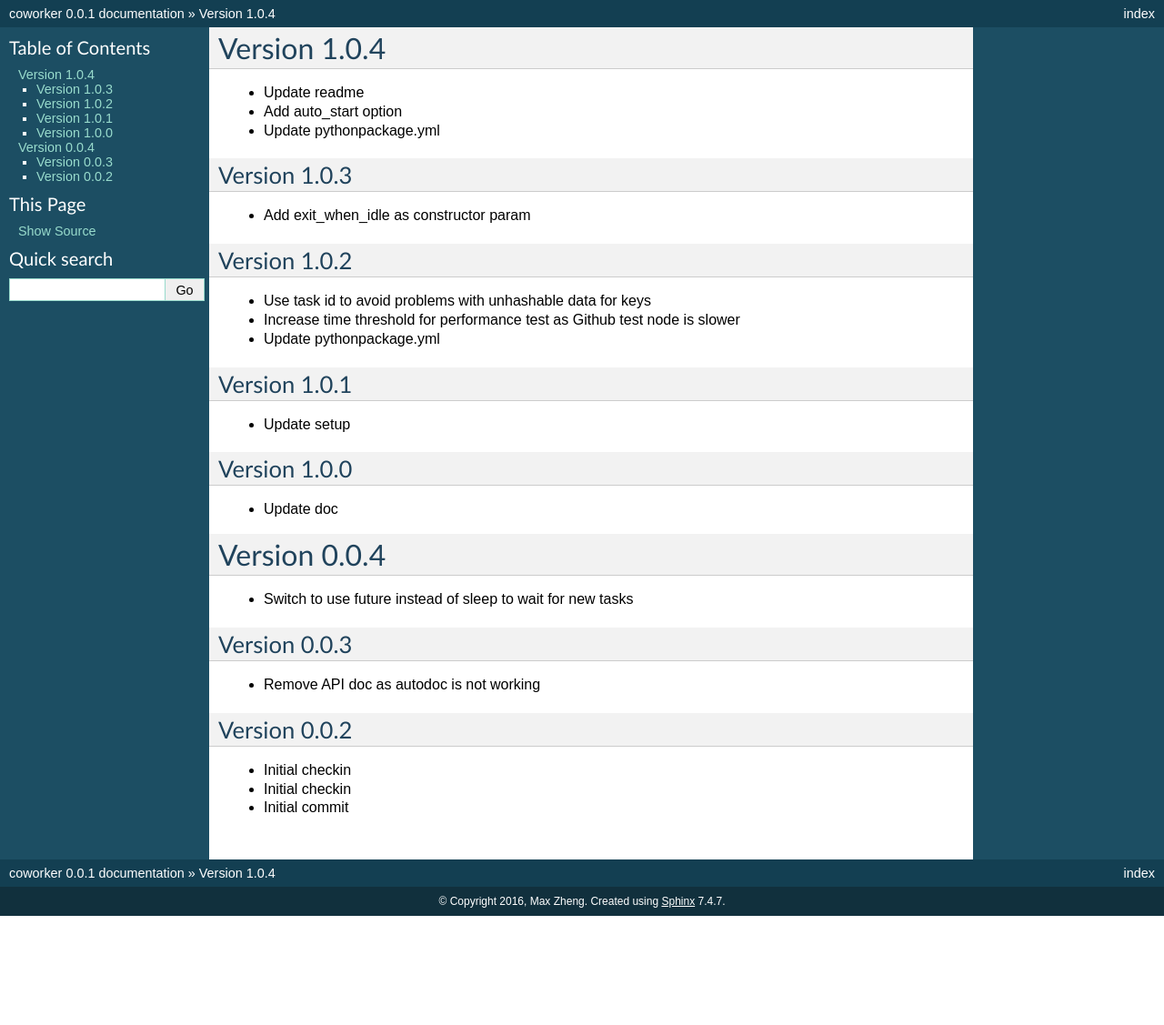
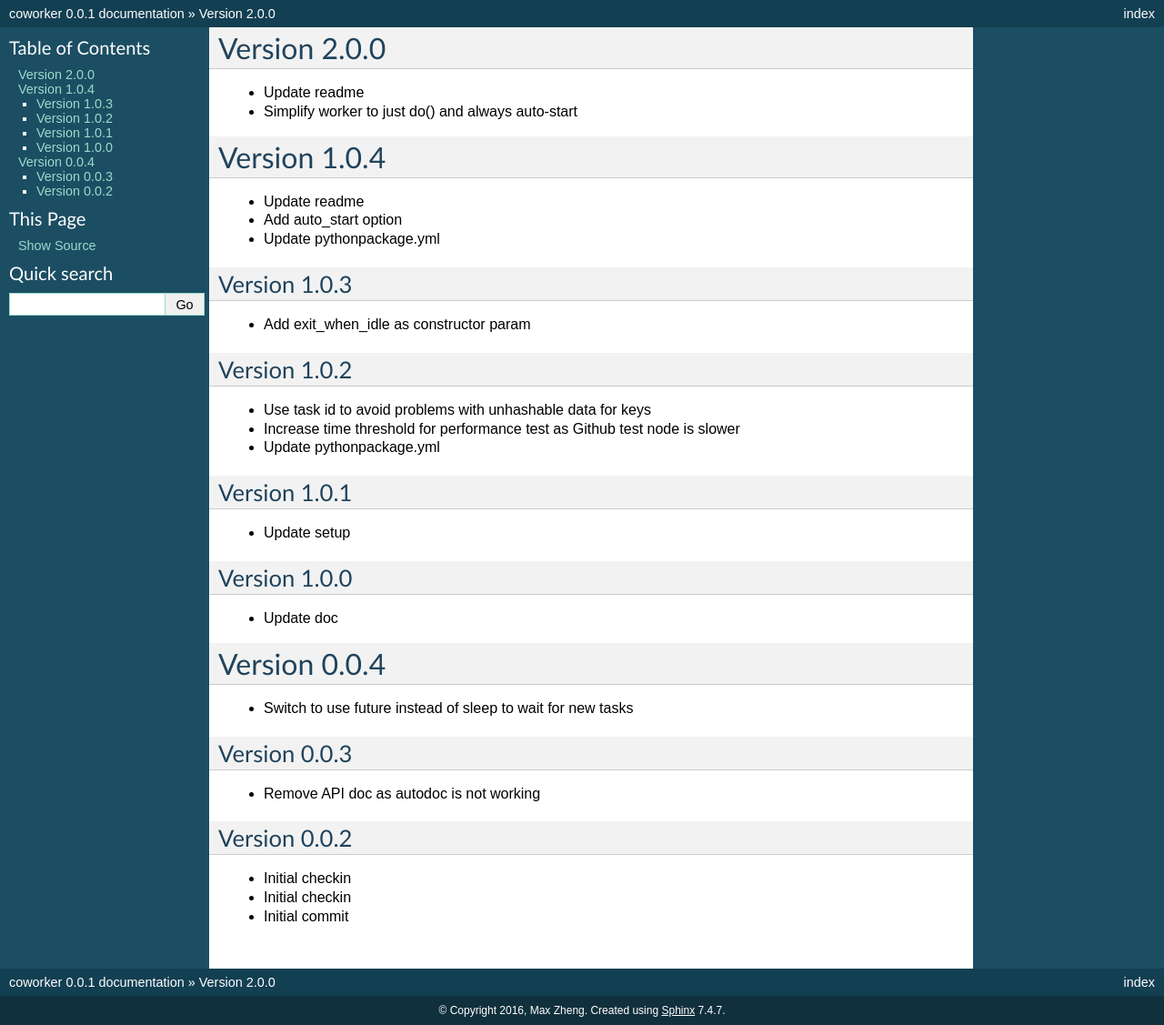
Before and after one commit to maxzheng/coworker, a Sphinx documentation site: the page built from docs/CHANGELOG.rst, in a window 1280 px wide. Shown: the whole page at 91% size. Built offline with Sphinx 7.4.7, drawn with Linux system fonts in a browser that asks for light colours; before the commit the page ends 1007 px from its top, so only the background shows below that.

Commit message:
Publish version 2.0.0

```diff
--- a/docs/CHANGELOG.rst
+++ b/docs/CHANGELOG.rst
@@ -1,3 +1,9 @@
+Version 2.0.0
+================================================================================
+
+* Update readme
+* Simplify worker to just do() and always auto-start
+
 Version 1.0.4
 ================================================================================
 
--- a/setup.py
+++ b/setup.py
@@ -5,7 +5,7 @@ import setuptools
 
 setuptools.setup(
     name='coworker',
-    version='2.0.0',
+    version='2.0.1',
 
     author='Max Zheng',
     author_email='maxzheng.os @t gmail.com',
```
